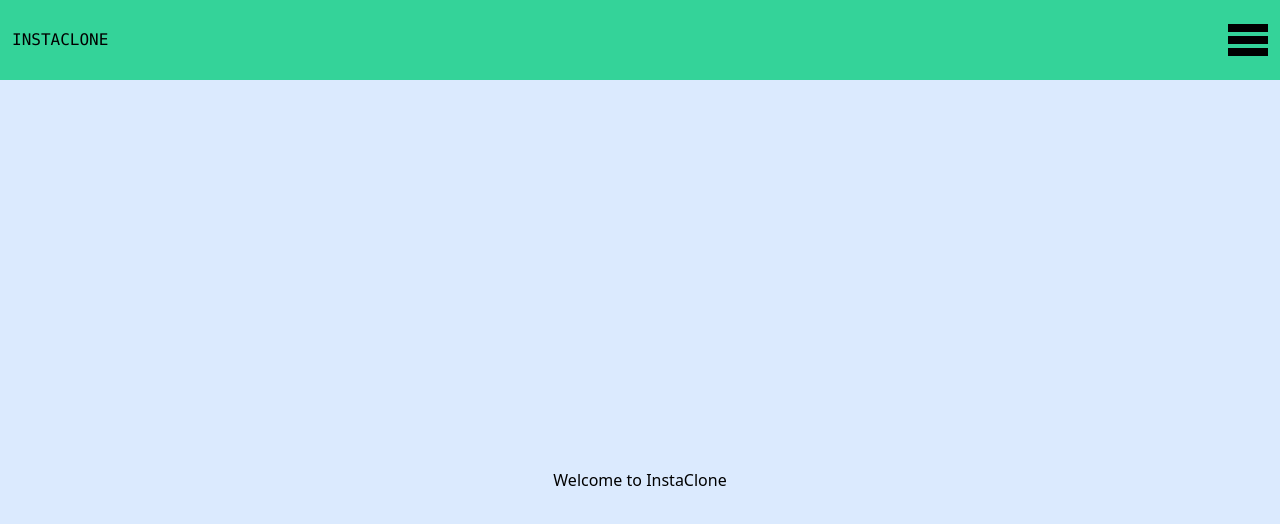
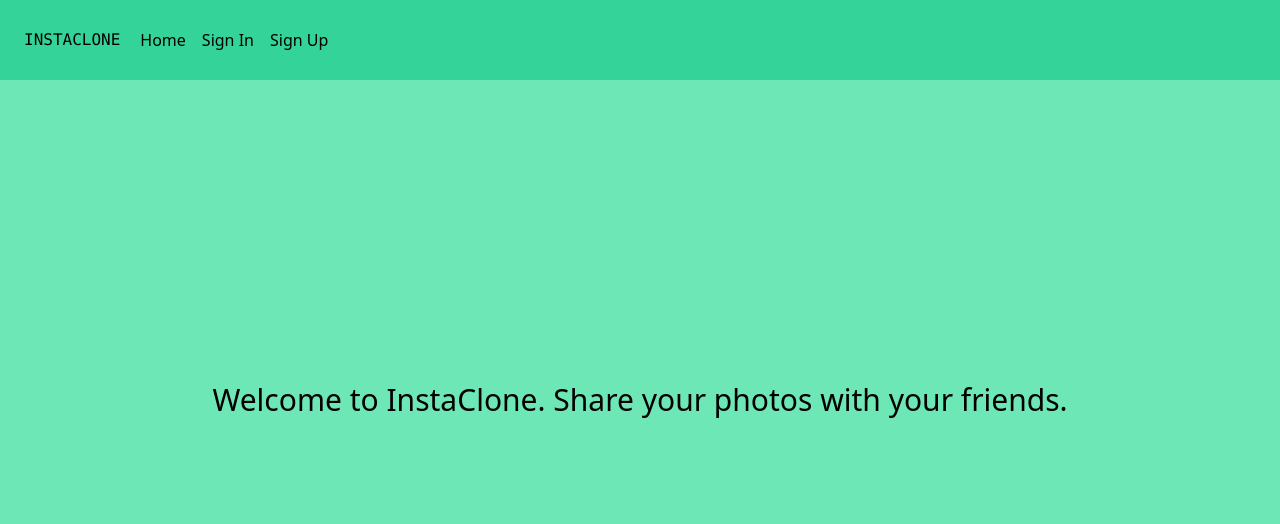
Before and after one commit to james-webdev/MERN_SocialNetwork_React_Front, a React (Create React App) app: page / in a window 1280 px wide. Shown: the top 524 px of the page. Built offline with nearby package versions, Linux system fonts and the light colour scheme.

Commit message:
nav bar sign in and sign up links working in menu component

```diff
--- a/src/MainRouter.js
+++ b/src/MainRouter.js
@@ -1,16 +1,16 @@
-import react from "react";
 import { Route, Switch } from "react-router-dom";
 import Home from "../src/core/Home";
+import Menu from "../src/core/Menu";
 import SignUp from "../src/users/SignUp";
 import SignIn from "../src/users/SignIn";
 
-
 const MainRouter = () => (
   <div>
+    <Menu />
     <Switch>
-      <Route path="/signup" component={SignUp}></Route>
-      <Route path="/signin" component={SignIn}></Route>
-      <Route path="/" component={Home}></Route>
+      <Route exact path="/signup" component={SignUp}></Route>
+      <Route exact path="/signin" component={SignIn}></Route>
+      <Route exact path="/" component={Home}></Route>
     </Switch>
   </div>
 );
--- a/src/core/Home.js
+++ b/src/core/Home.js
@@ -1,40 +1,14 @@
-import React from 'react'
-
+import React from "react";
 
 const Home = () => (
+  <div>
+    <header>
+      <div className="h-screen bg-green-300 flex items-center justify-center">
+        <p className="mb-40 text-3xl"> Welcome to InstaClone. Share your photos with your friends.</p>
 
-<div>
-<header>
-
-<nav className="h-20 bg-green-400 flex items-center justify-between">
-
-<div>
-   <p className="p-3 font-mono">INSTACLONE</p>
-</div>
-
-<div>
-   <button className="p-3">
-<svg viewBox="0 0 100 80" width="40" height="40">
-  <rect width="100" height="20"></rect>
-  <rect y="30" width="100" height="20"></rect>
-  <rect y="60" width="100" height="20"></rect>
-</svg>
-   </button>
-</div>
-</nav>
-
-<div className="h-screen bg-blue-100 flex items-center justify-center">
-<p>
-Welcome to InstaClone
-</p>
-</div>
-
-</header>
-
-
-</div>
-
-
-)
+      </div>
+    </header>
+  </div>
+);
 
 export default Home;
--- /dev/null
+++ b/src/core/Menu.js
@@ -0,0 +1,35 @@
+import React from "react";
+import { Link } from "react-router-dom";
+
+const Menu = () => (
+  <div>
+      <div className="h-20 bg-green-400 flex items-center p-3 items-center">
+        <div>
+          <p className="p-3 font-mono">INSTACLONE</p>
+        </div>
+        <Link className="p-2" to="/">
+          Home
+        </Link>
+        <Link className="p-2" to="/signin">
+          {" "}
+          Sign In
+        </Link>
+        <Link className="p-2" to="/signup">
+          {" "}
+          Sign Up
+        </Link>
+      </div>
+      {/* <div className="h-20 bg-green-400 flex items-center justify-end">
+          <button className="p-3">
+            <svg viewBox="0 0 100 80" width="40" height="40">
+              <rect width="100" height="20"></rect>
+              <rect y="30" width="100" height="20"></rect>
+              <rect y="60" width="100" height="20"></rect>
+            </svg>
+          </button>
+        </div> */}
+
+  </div>
+);
+
+export default Menu;
--- a/src/users/SignIn.js
+++ b/src/users/SignIn.js
@@ -19,6 +19,8 @@ function SignIn() {
     }));
   };
 
+
+
   const handleSubmit = () => {
     console.log("submitted");
     const payload = {
@@ -36,9 +38,8 @@ function SignIn() {
               "Registration successful. Redirecting to home page..",
             redirect: true,
           }));
-          console.log(state.successMessage);
-          console.log(response.data.token);
-          console.log(state.redirect);
+          localStorage.setItem('jwt', JSON.stringify(response.data))
+
         } else {
           console.log("Some error ocurred");
         }
```
Also changed, not shown: 1 other file (tests, documents, lock files or other folders).
